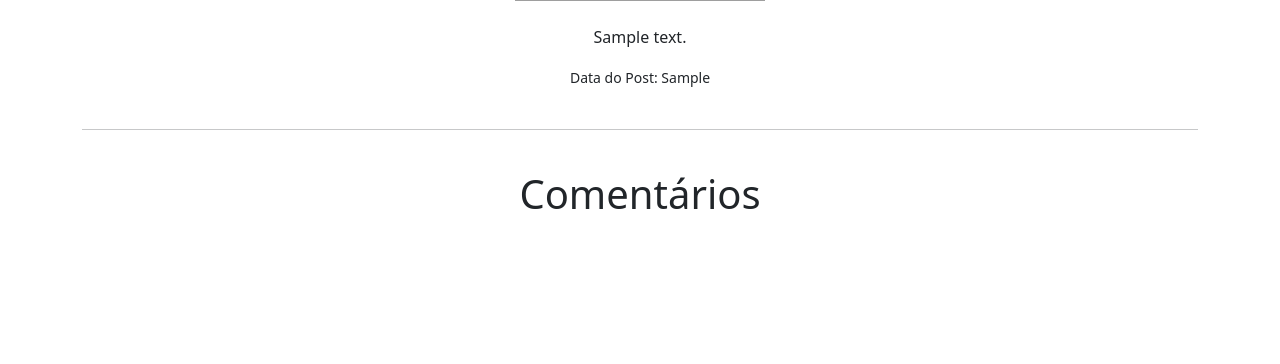
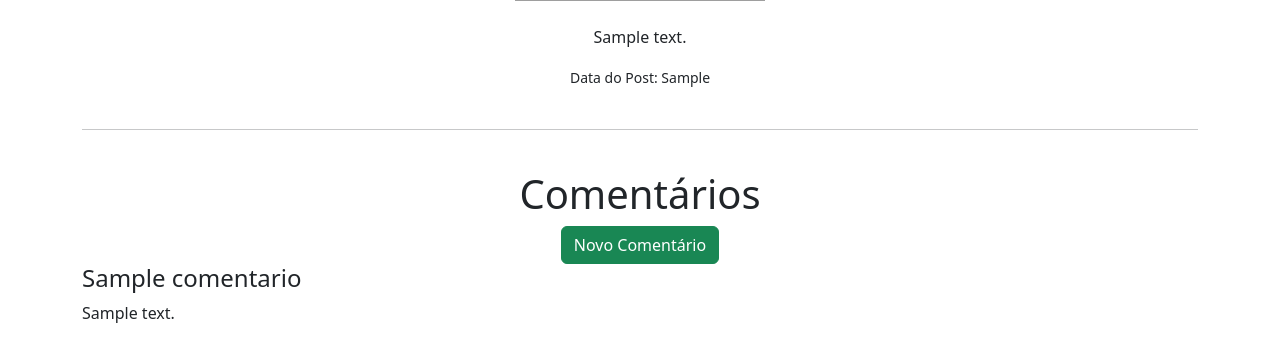
Before and after one commit to augustomilao/TCC-Adote1, a PHP site: page /paginas/post.php?id=1 in a window 1280 px wide. Shown: the part 405-769 px from the top of the page. Run offline with PHP 8.4, Linux system fonts and the light colour scheme; tables that the repository leaves empty or names only in its code hold one stand-in row (values such as "Sample post"); grey boxes are pictures that could not be loaded.

Commit message:
Comentários prontos

```diff
--- a/modelos/modeloavaliacao.php
+++ b/modelos/modeloavaliacao.php
@@ -6,7 +6,7 @@ function NovaAvaliacao($conn,$id_servico,$id_usuario,$nome_usuario,$texto_avalia
 }
 
 function BuscaAvaliacaoPorServico($conn, $id_servico){
-    $sql = "SELECT * FROM avaliacao WHERE id_servico = '$id_servico'";
+    $sql = "SELECT * FROM avaliacao WHERE id_servico = '$id_servico' ORDER BY data_comentario DESC";
     $resultado = $conn -> query($sql) -> fetch_all(MYSQLI_ASSOC);
     return $resultado;
 }
--- a/modelos/modelocomentario.php
+++ b/modelos/modelocomentario.php
@@ -1,9 +1,13 @@
 <?php
 
-function NovoComentario(){
+function NovoComentario($conn, $id_post, $id_usuario, $nome_usuario, $texto_comentario, $data_comentario){
+    $sql = "INSERT INTO comentarios (id_post, id_usuario, nome_usuario, texto_comentario, data_comentario) VALUES ('$id_post', '$id_usuario', '$nome_usuario', '$texto_comentario', '$data_comentario')";
+    $conn -> query($sql);
 
 }
 
-function BuscaComentariosPorPost(){
-
+function BuscaComentariosPorPost($conn, $id_post){
+    $sql = "SELECT * FROM comentarios WHERE id_post = '$id_post' ORDER BY data_comentario DESC";
+    $resultado = $conn -> query($sql) -> fetch_all(MYSQLI_ASSOC);
+    return $resultado;
 }
--- a/paginas/post.php
+++ b/paginas/post.php
@@ -6,8 +6,10 @@ session_start();
 
 include_once("../modelos/conexao.php");
 include_once("../modelos/modelopost.php");
+include_once("../modelos/modelocomentario.php");
 
 $post = BuscaPostEspecifico($conn, $_GET['id']);
+$comentarios = BuscaComentariosPorPost($conn, $_GET['id']);
 
 
 
@@ -38,10 +40,39 @@ $post = BuscaPostEspecifico($conn, $_GET['id']);
         <br><br>
         <hr><br>
         <h1>Comentários</h1>
+        <button onclick="ModalAvalicao()" class="btn btn-success">Novo Comentário</button>
+        <div style="width: 30%; margin:auto; display: none;" id="modal"><br>
+            <form action="../controladores/controleComentario.php" method="post">
+                <input type="hidden" name="id_post" value="<?= $_GET['id'] ?>">
+                <label for="texto_comentario">Comentário</label>
+                <textarea class="form-control" type="text" name="texto_comentario" maxlength="500"></textarea>
+                <br>
+                <button class="btn btn-primary">Enviar Comentário</button>
+            </form>
+        </div>
+        <div style="text-align: left;">
+        <?php
+
+            foreach($comentarios as $c){
+                echo '<h4>' . $c["nome_usuario"] . '</h4>';
+                echo '<p>' . $c["texto_comentario"] . '</p><br>';
+            }
+
+        ?>
+        </div>
     </div>
 
 
-
+    <script>
+        function ModalAvalicao() {
+            var display = document.getElementById('modal').style.display;
+            if (display == 'none') {
+                document.getElementById('modal').style.display = "block";
+            } else {
+                document.getElementById('modal').style.display = "none";
+            }
+        }
+    </script>
 </body>
 
 </html>
```
Also changed, not shown: controladores/controleAvaliacao.php (+4 -4 lines), controladores/controleComentario.php (added, +18 -0 lines).
